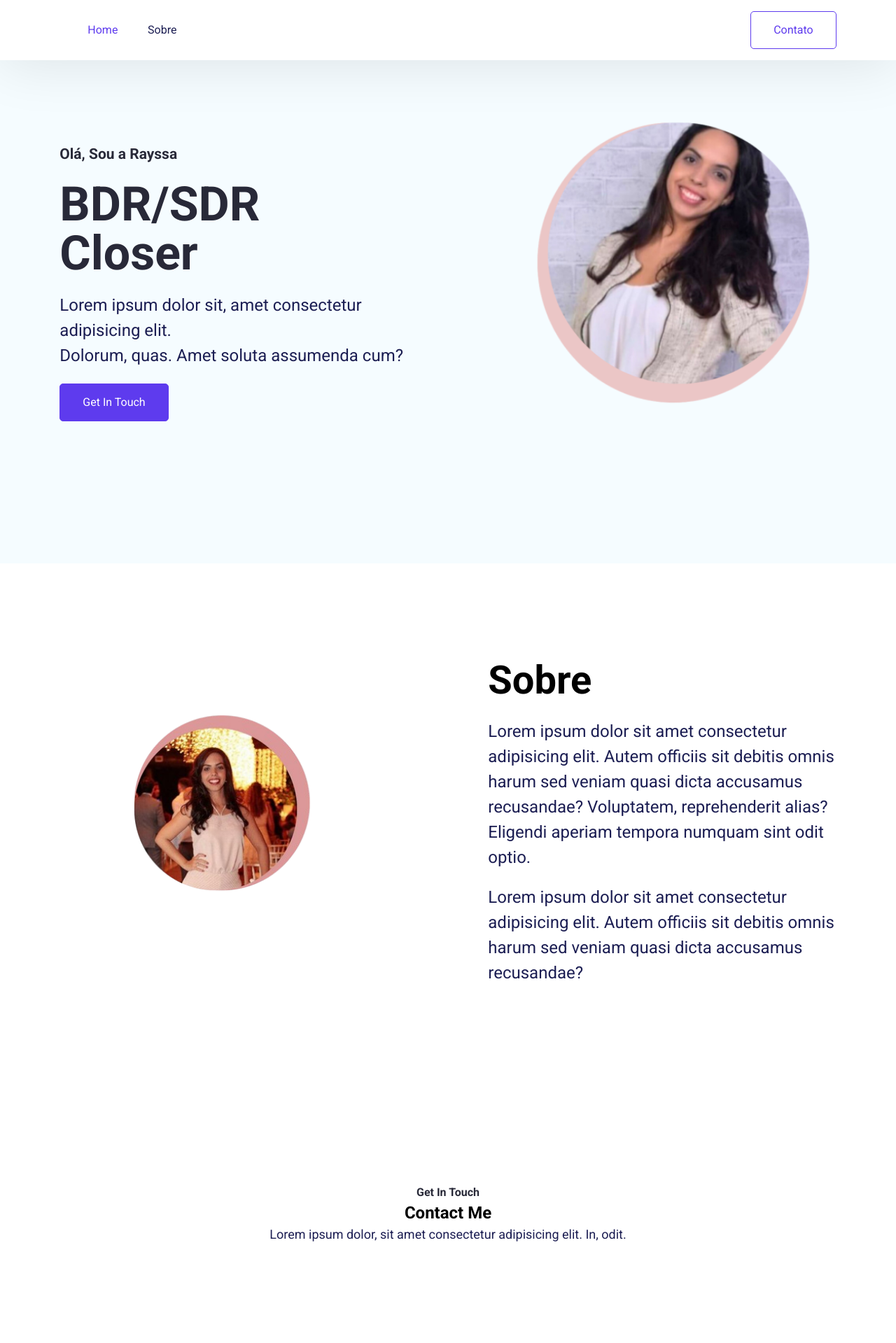
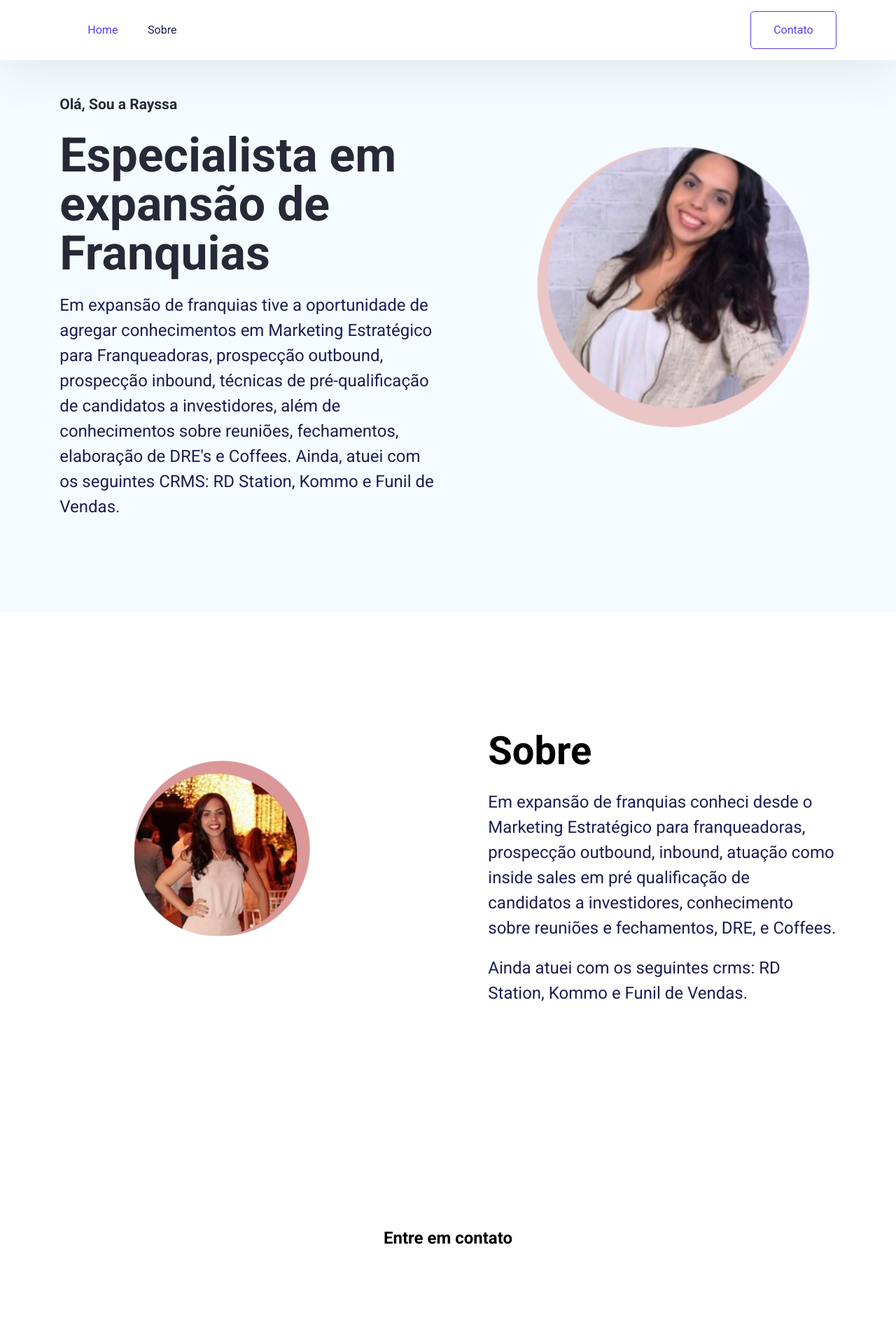
Before and after one commit to matheusDornelles/d-portfolio-r, a React (Create React App) app: page / in a window 1280 px wide. Shown: the top 1919 px of the page at 70% size. Built offline with nearby package versions, Linux system fonts and the light colour scheme.

Commit message:
-fix text

```diff
--- a/src/components/About.jsx
+++ b/src/components/About.jsx
@@ -9,15 +9,13 @@ export default function AboutMe() {
 
             <h1 className="skills-section--heading">Sobre</h1>
             <p className="hero--section-description">
-              Lorem ipsum dolor sit amet consectetur adipisicing elit. Autem
-              officiis sit debitis omnis harum sed veniam quasi dicta accusamus
-              recusandae? Voluptatem, reprehenderit alias? Eligendi aperiam
-              tempora numquam sint odit optio.
+            Em expansão de franquias conheci desde o Marketing Estratégico para franqueadoras,
+            prospecção outbound, inbound, atuação como inside sales em pré qualificação de candidatos
+            a investidores, conhecimento sobre reuniões e fechamentos, DRE, e Coffees.
+
             </p>
             <p className="hero--section-description">
-              Lorem ipsum dolor sit amet consectetur adipisicing elit. Autem
-              officiis sit debitis omnis harum sed veniam quasi dicta accusamus
-              recusandae?
+            Ainda atuei com os seguintes crms: RD Station, Kommo e Funil de Vendas.
             </p>
           </div>
         </div>
--- a/src/components/Contact.jsx
+++ b/src/components/Contact.jsx
@@ -2,17 +2,17 @@ export default function ContactMe() {
     return (
       <section id="Contact" className="contact--section">
         <div>
-          <p className="sub--title">Get In Touch</p>
-          <h2>Contact Me</h2>
+          <p className="sub--title"></p>
+          <h2>Entre em contato</h2>
           <p className="text-lg">
-            Lorem ipsum dolor, sit amet consectetur adipisicing elit. In, odit.
+
           </p>
         </div>
         <div className="container-social">
         <ul>
           <li>
                 <a
-                  href="https://www.instagram.com/"
+                  href="https://www.instagram.com/raayssachaves/"
                   className="navbar--content"
                   target="_blank"
                   rel="noreferrer"
--- a/src/components/Footer.jsx
+++ b/src/components/Footer.jsx
@@ -104,7 +104,7 @@ function Footer() {
       </div>
       <hr className="divider" />
       <div className="footer--content--container">
-        <p className="footer--content">Made with 💖 by Matheus</p>
+        <p className="footer--content"></p>
         <div className="footer--social--icon">
           <ul>
           </ul>
--- a/src/components/HeroSection.jsx
+++ b/src/components/HeroSection.jsx
@@ -5,16 +5,22 @@ export default function HeroSection() {
           <div className="hero--section--content">
             <p className="section--title">Olá, Sou a Rayssa</p>
             <h1 className="hero--section--title">
-              <span className="hero--section-title--color">BDR/SDR</span>{" "}
+              <span className="hero--section-title--color">Especialista em expansão de</span>{" "}
               <br />
-                Closer
+                Franquias
             </h1>
             <p className="hero--section-description">
-              Lorem ipsum dolor sit, amet consectetur adipisicing elit.
-              <br /> Dolorum, quas. Amet soluta assumenda cum?
+            Em expansão de franquias tive a oportunidade de agregar conhecimentos em
+            Marketing Estratégico para Franqueadoras, prospecção outbound,
+            prospecção inbound, técnicas de pré-qualificação de candidatos
+            a investidores, além de conhecimentos sobre reuniões, fechamentos, elaboração de DRE's e Coffees.
+            Ainda, atuei com os seguintes CRMS: RD Station, Kommo e Funil de Vendas.
+
+
+              <br />
             </p>
           </div>
-          <button className="btn btn-primary">Get In Touch</button>
+
         </div>
         <div className="hero--section--img">
           <img src="./img/about-me.png" alt="Hero Section" />
```
